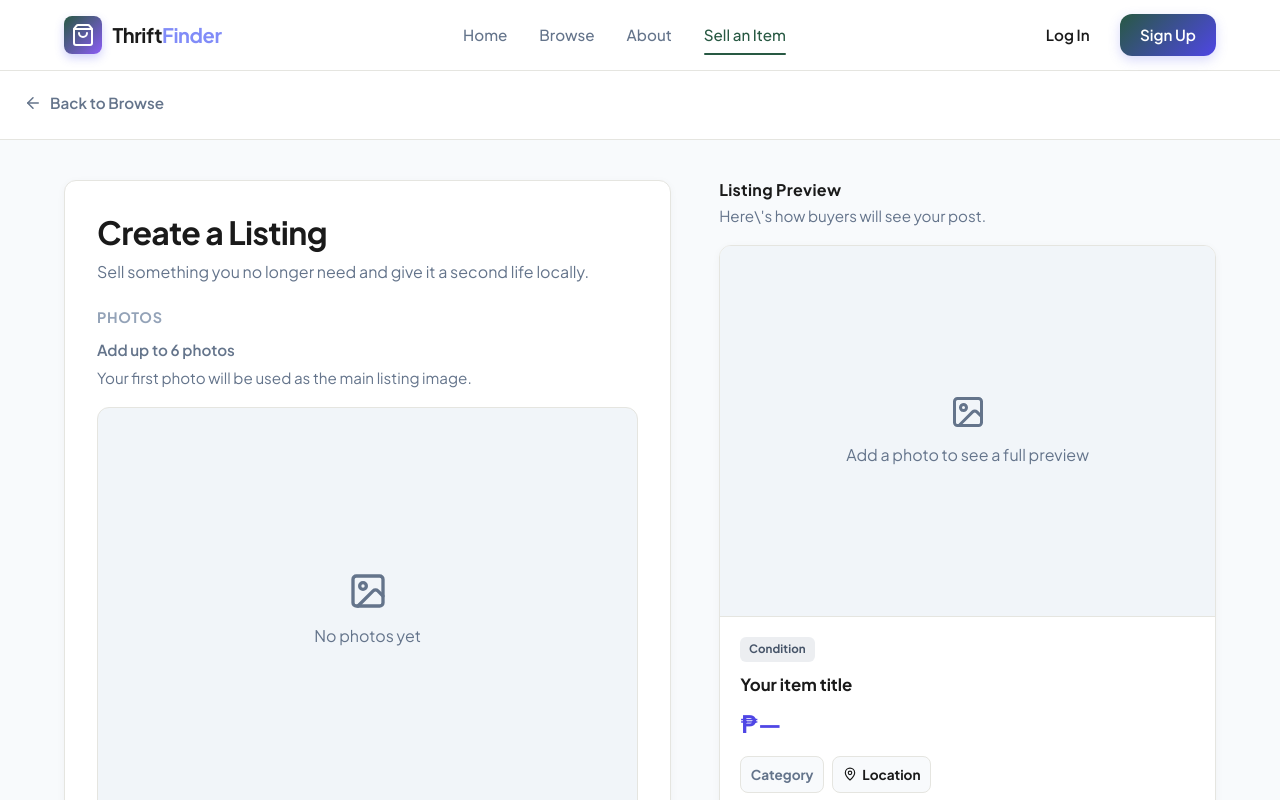
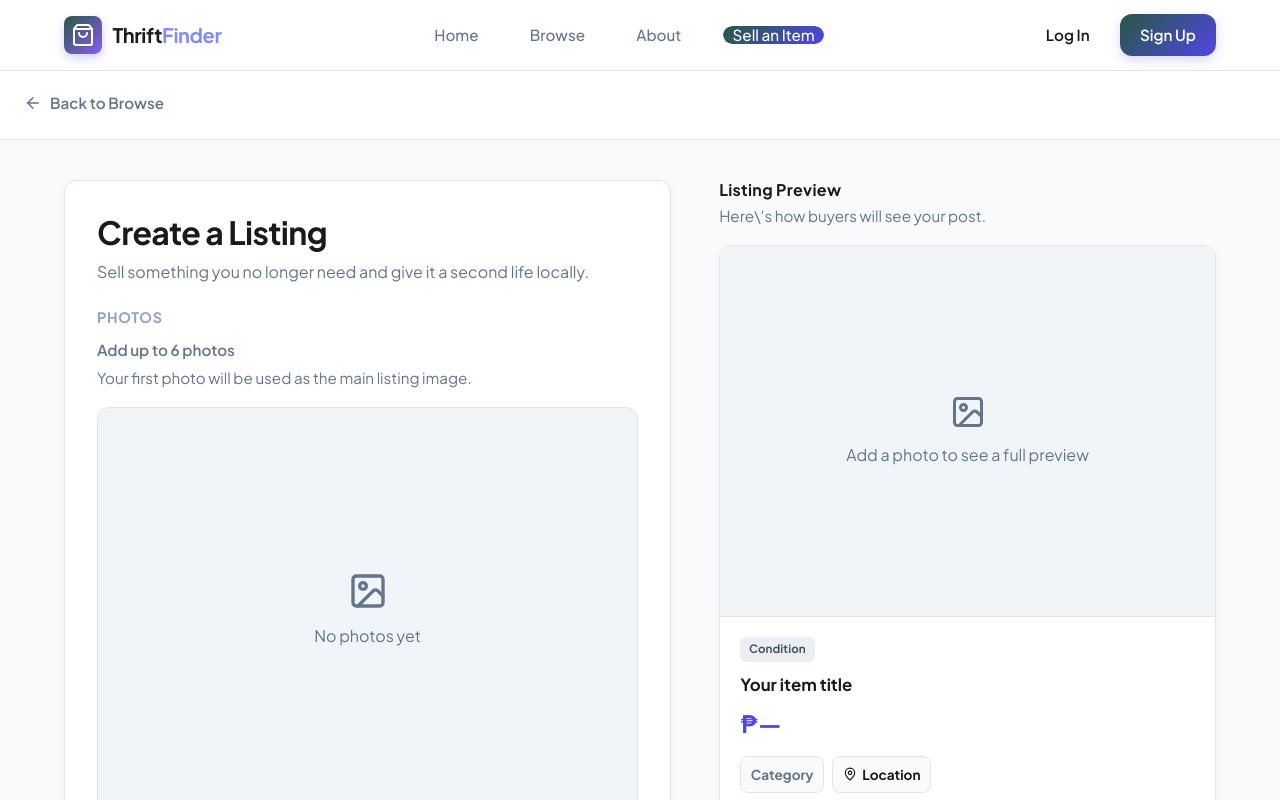
Before and after one commit to darksonic18it/thriftfinder, a React (Vite) app: page /create-listing in a window 1280 px wide. Shown: the top 800 px of the page. Built offline with nearby package versions, Linux system fonts and the light colour scheme.

Commit message:
applied pill-nav

```diff
--- a/src/components/Navbar.css
+++ b/src/components/Navbar.css
@@ -77,6 +77,78 @@
   height: 2px;
   background-color: var(--color-primary);
   border-radius: 2px;
+}
+
+/* Desktop pill animation (no mobile changes) */
+.pill-desktop-item {
+  display: inline-flex;
+  align-items: center;
+  justify-content: center;
+  position: relative;
+  border-radius: 9999px;
+  overflow: hidden;
+  padding: 0 0.6rem;
+}
+
+.pill-desktop-item .pill-bg {
+  position: absolute;
+  inset: 0;
+  border-radius: 9999px;
+  background: linear-gradient(
+    135deg,
+    var(--color-primary),
+    var(--color-primary-dark)
+  );
+  z-index: 0;
+  transform: scaleX(0);
+  transform-origin: center;
+  opacity: 0;
+  will-change: transform, opacity;
+}
+
+.pill-label-wrap {
+  position: relative;
+  z-index: 1;
+  display: grid;
+  align-items: center;
+  justify-items: center;
+  height: 1.2em;
+  overflow: hidden;
+}
+
+.pill-label-normal,
+.pill-label-hover {
+  grid-area: 1 / 1;
+  display: flex;
+  align-items: center;
+  justify-content: center;
+  line-height: 1.2em;
+  white-space: nowrap;
+}
+
+.pill-label-normal {
+  color: var(--color-text-secondary);
+}
+
+.pill-label-hover {
+  color: #ffffff;
+  transform: translateY(0);
+  opacity: 0;
+}
+
+.pill-desktop-item.active .pill-bg {
+  transform: scaleX(1);
+  opacity: 1;
+}
+
+.pill-desktop-item.active .pill-label-normal {
+  transform: translateY(-100%);
+  opacity: 0;
+}
+
+.pill-desktop-item.active .pill-label-hover {
+  transform: translateY(0);
+  opacity: 1;
 }
 
 .navbar-actions {
--- a/src/components/Navbar.tsx
+++ b/src/components/Navbar.tsx
@@ -1,6 +1,7 @@
-import React, { useState } from 'react';
+import React, { useEffect, useState } from 'react';
 import { Link, useLocation } from 'react-router-dom';
 import { ShoppingBag, Menu, X } from 'lucide-react';
+import { gsap } from 'gsap';
 
 import './Navbar.css';
 
@@ -17,6 +18,114 @@ const Navbar: React.FC = () => {
   const isAboutActive = location.pathname === '/about';
   const isCreateListingActive = location.pathname === '/create-listing';
 
+  useEffect(() => {
+    const reduceMotion = window.matchMedia('(prefers-reduced-motion: reduce)').matches;
+    const canHover = window.matchMedia('(hover: hover) and (pointer: fine)').matches;
+
+    if (reduceMotion || !canHover) return;
+
+    const items = Array.from(
+      document.querySelectorAll<HTMLElement>('.pill-desktop-item')
+    );
+
+    const cleanups: Array<() => void> = [];
+    const timelines: gsap.core.Timeline[] = [];
+
+    items.forEach((item) => {
+      const bg = item.querySelector<HTMLElement>('.pill-bg');
+      const normal = item.querySelector<HTMLElement>('.pill-label-normal');
+      const hover = item.querySelector<HTMLElement>('.pill-label-hover');
+
+      if (!bg || !normal || !hover) return;
+
+      const isActive = item.classList.contains('active');
+
+      // Ensure CSS class rules are the source of truth before GSAP initializes.
+      gsap.set([bg, normal, hover], { clearProps: 'all' });
+
+      const tl = gsap.timeline({ paused: true });
+
+      tl.to(
+        bg,
+        {
+          scaleX: 1,
+          opacity: 1,
+          duration: 0.35,
+          ease: 'power3.out',
+        },
+        0
+      );
+
+      tl.to(
+        normal,
+        {
+          yPercent: -100,
+          opacity: 0,
+          duration: 0.28,
+          ease: 'power3.out',
+        },
+        0
+      );
+
+      tl.to(
+        hover,
+        {
+          yPercent: 0,
+          opacity: 1,
+          duration: 0.28,
+          ease: 'power3.out',
+        },
+        0.06
+      );
+
+      if (isActive) {
+        gsap.set(bg, { scaleX: 1, opacity: 1 });
+        gsap.set(normal, { yPercent: -100, opacity: 0 });
+        gsap.set(hover, { yPercent: 0, opacity: 1 });
+        tl.progress(1).pause();
+      } else {
+        gsap.set(bg, { scaleX: 0.2, opacity: 0 });
+        gsap.set(normal, { yPercent: 0, opacity: 1 });
+        gsap.set(hover, { yPercent: 100, opacity: 0 });
+        tl.progress(0).pause();
+      }
+
+      const onEnter = () => {
+        if (isActive) {
+          tl.pause(1, false);
+          return;
+        }
+        tl.play(0);
+      };
+
+      const onLeave = () => {
+        if (isActive) {
+          tl.pause(1, false);
+          return;
+        }
+
+        tl.reverse(0).eventCallback('onReverseComplete', () => {
+          gsap.set([bg, normal, hover], { clearProps: 'all' });
+        });
+      };
+
+      item.addEventListener('mouseenter', onEnter);
+      item.addEventListener('mouseleave', onLeave);
+
+      cleanups.push(() => {
+        item.removeEventListener('mouseenter', onEnter);
+        item.removeEventListener('mouseleave', onLeave);
+      });
+
+      timelines.push(tl);
+    });
+
+    return () => {
+      cleanups.forEach((fn) => fn());
+      timelines.forEach((tl) => tl.kill());
+    };
+  }, [location.pathname]);
+
   return (
     <header className="navbar">
       <div className="navbar-container">
@@ -24,31 +133,60 @@ const Navbar: React.FC = () => {
           <div className="logo-icon">
             <ShoppingBag size={24} color="#ffffff" />
           </div>
-          <span className="logo-text">Thrift<span className="logo-accent">Finder</span></span>
+          <span className="logo-text">
+            Thrift<span className="logo-accent">Finder</span>
+          </span>
         </Link>
 
         {/* Desktop Navigation Links */}
         <nav className="navbar-links">
-          <Link to="/" className={`nav-link ${isHomeActive ? 'active' : ''}`}>
-            Home
+          <Link
+            to="/"
+            className={`nav-link pill-desktop-item ${isHomeActive ? 'active' : ''}`}
+          >
+            <span className="pill-bg" aria-hidden="true" />
+            <span className="pill-label-wrap">
+              <span className="pill-label-normal">Home</span>
+              <span className="pill-label-hover" aria-hidden="true">
+                Home
+              </span>
+            </span>
           </Link>
           <Link
             to="/browse"
-            className={`nav-link ${isBrowseActive ? 'active' : ''}`}
+            className={`nav-link pill-desktop-item ${isBrowseActive ? 'active' : ''}`}
           >
-            Browse
+            <span className="pill-bg" aria-hidden="true" />
+            <span className="pill-label-wrap">
+              <span className="pill-label-normal">Browse</span>
+              <span className="pill-label-hover" aria-hidden="true">
+                Browse
+              </span>
+            </span>
           </Link>
           <Link
             to="/about"
-            className={`nav-link ${isAboutActive ? 'active' : ''}`}
+            className={`nav-link pill-desktop-item ${isAboutActive ? 'active' : ''}`}
           >
-            About
+            <span className="pill-bg" aria-hidden="true" />
+            <span className="pill-label-wrap">
+              <span className="pill-label-normal">About</span>
+              <span className="pill-label-hover" aria-hidden="true">
+                About
+              </span>
+            </span>
           </Link>
           <Link
             to="/create-listing"
-            className={`nav-link ${isCreateListingActive ? 'active' : ''}`}
+            className={`nav-link pill-desktop-item ${isCreateListingActive ? 'active' : ''}`}
           >
-            Sell an Item
+            <span className="pill-bg" aria-hidden="true" />
+            <span className="pill-label-wrap">
+              <span className="pill-label-normal">Sell an Item</span>
+              <span className="pill-label-hover" aria-hidden="true">
+                Sell an Item
+              </span>
+            </span>
           </Link>
         </nav>
 
```
